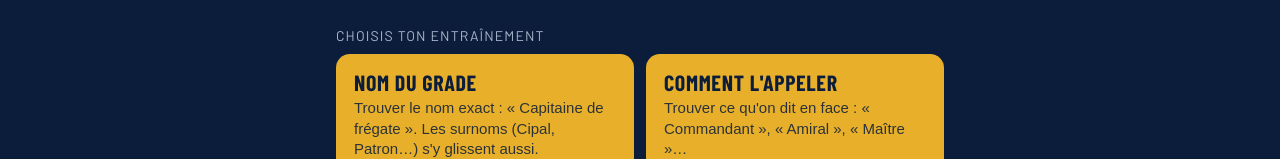
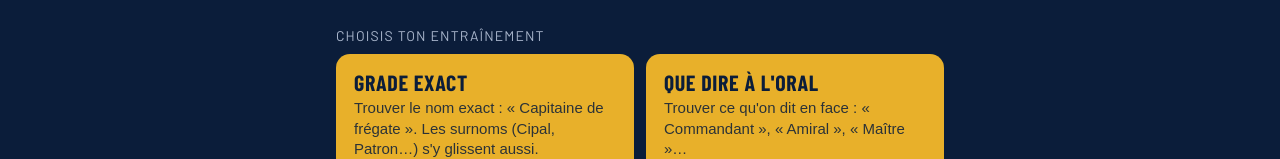
Before and after one commit to leez7onefl/quizz_app_MN, a website: page index.html in a window 1280 px wide. Shown: the part 491-650 px from the top of the page. Drawn offline with nearby package versions, Linux system fonts and the light colour scheme.

Commit message:
Update index.html

```diff
--- a/index.html
+++ b/index.html
@@ -29,11 +29,11 @@
         <p class="modes-titre">Choisis ton entraînement</p>
         <div class="modes">
           <button class="mode" data-mode="grade" disabled>
-            <span class="mode-nom">Nom du grade</span>
+            <span class="mode-nom">Grade exact</span>
             <span class="mode-desc">Trouver le nom exact : « Capitaine de frégate ». Les surnoms (Cipal, Patron…) s'y glissent aussi.</span>
           </button>
           <button class="mode" data-mode="appellation" disabled>
-            <span class="mode-nom">Comment l'appeler</span>
+            <span class="mode-nom">Que dire à l'oral</span>
             <span class="mode-desc">Trouver ce qu'on dit en face : « Commandant », « Amiral », « Maître »…</span>
           </button>
         </div>
```
